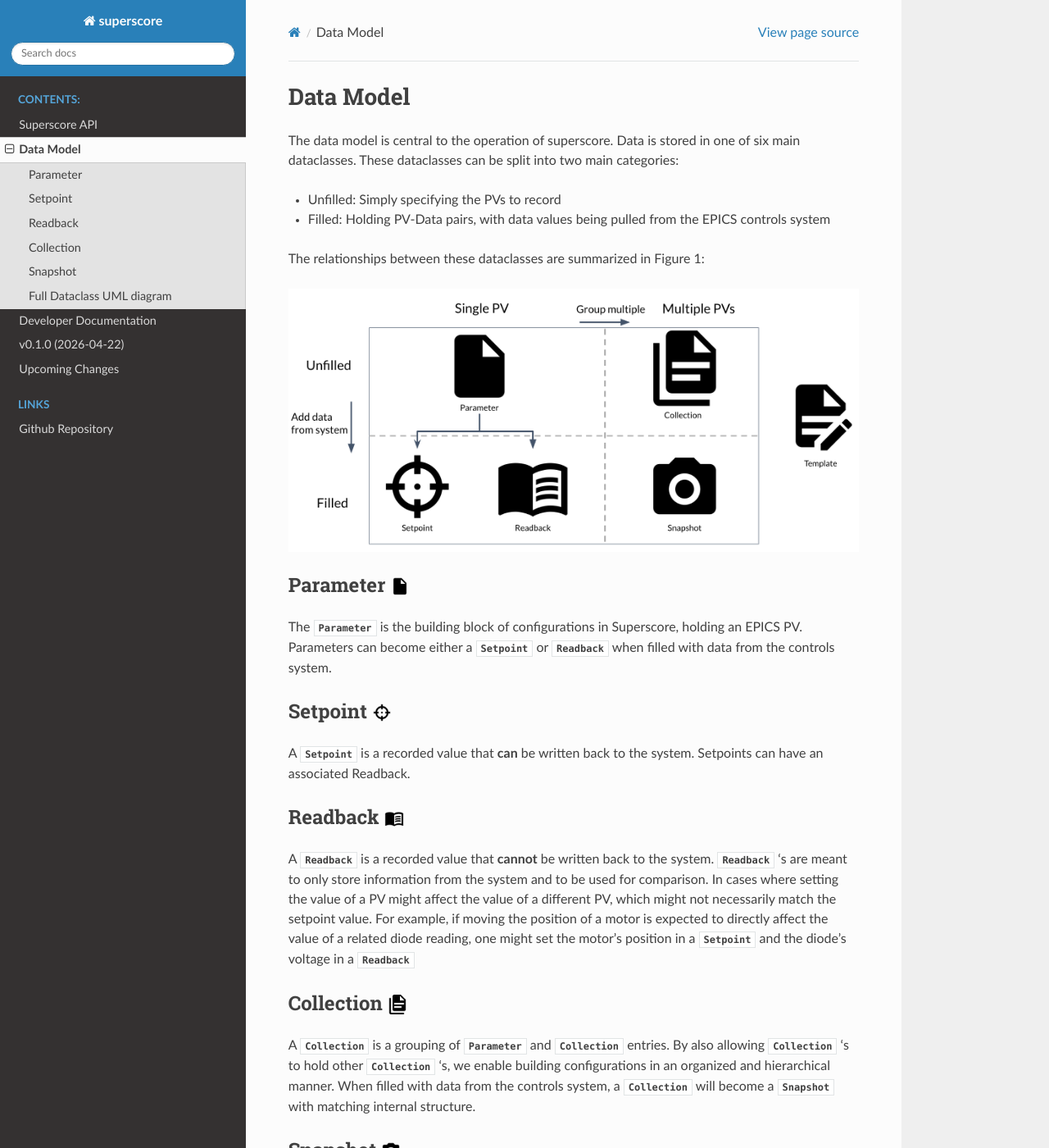
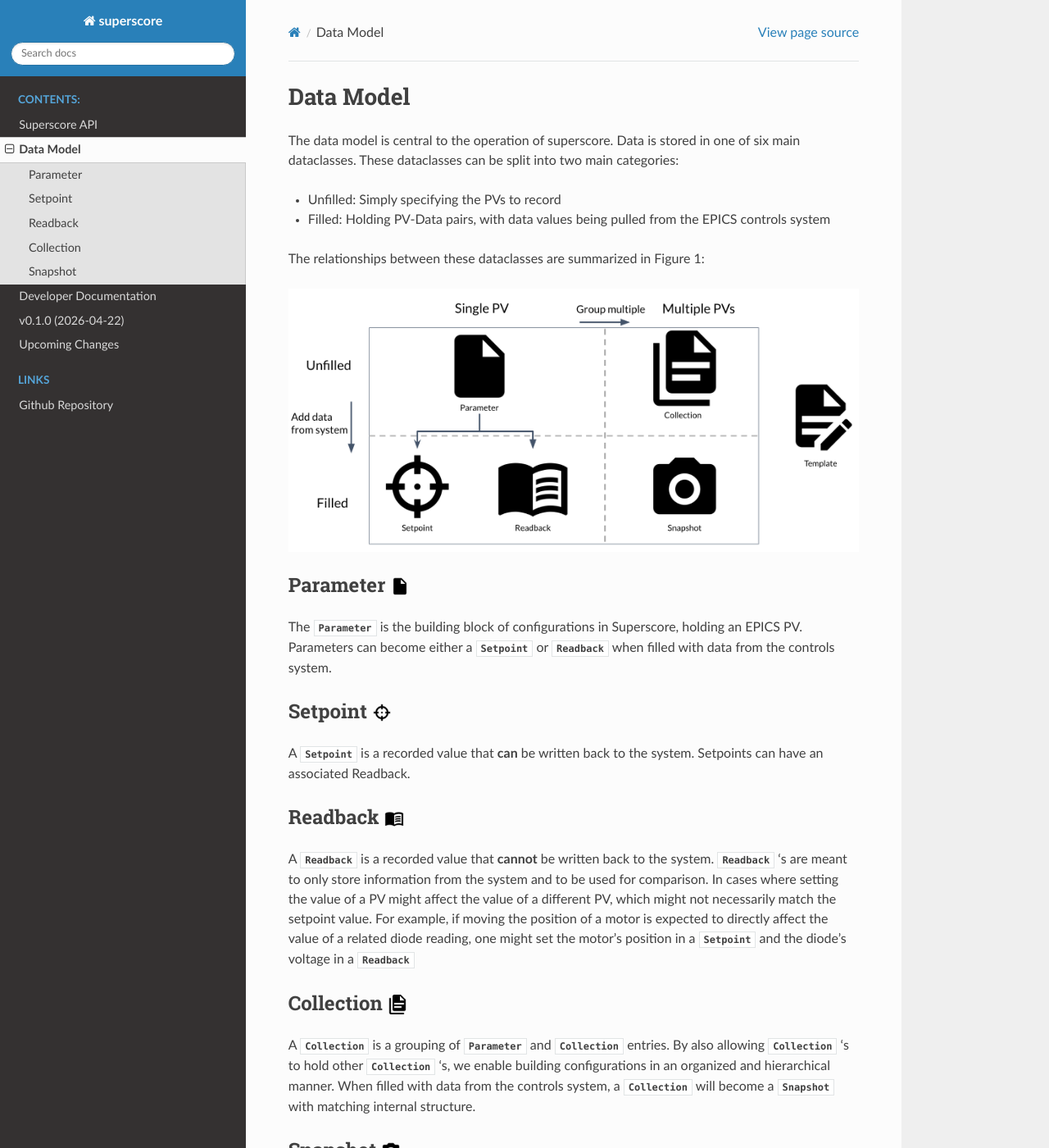
Before and after one commit to pcdshub/superscore, a Sphinx documentation site: the page built from docs/source/model.rst, in a window 1280 px wide and 1400 px high. Shown: the whole window at 82% size. Built offline with Sphinx 7.4.7 and the Read the Docs theme 3.1.0, drawn with Linux system fonts in a browser that asks for light colours; some of the changed text lies outside the part shown.

Commit message:
DOC: give up, no uml

```diff
--- a/docs-requirements.txt
+++ b/docs-requirements.txt
@@ -10,4 +9,3 @@
 sphinx_rtd_theme
 # Required for compatibility with Sphinx 6.0+:
 sphinxcontrib-jquery
-sphinx-uml
--- a/docs/source/conf.py
+++ b/docs/source/conf.py
@@ -48,7 +48,6 @@
     "sphinx.ext.autodoc",
     "sphinx_autodoc_typehints",
     "sphinx.ext.autosummary",
-    "sphinx.ext.graphviz",
     "sphinx.ext.inheritance_diagram",
     "sphinx.ext.intersphinx",
     "sphinx.ext.mathjax",
@@ -58,7 +57,6 @@
     # jquery removed in sphinx 6.0 and used in docs_versions_menu.
     # See: https://www.sphinx-doc.org/en/master/changes.html
     "sphinxcontrib.jquery",
-    "sphinx_uml",
     "numpydoc",
     "recommonmark",
     "docs_versions_menu",
@@ -223,5 +221,3 @@
 always_document_param_types = True
 autodoc_typehints = "signature"
 autodoc_docstring_signature = False
-
-graphviz_dot = "svg"
--- a/docs/source/model.rst
+++ b/docs/source/model.rst
@@ -54,13 +54,6 @@
 its origin.
 
 
-Full Dataclass UML diagram
---------------------------
-.. uml:: superscore.model
-    :classes:
-    :caption: Classes of ``superscore.model``
-
-
 .. |PARAMETER| image:: _static/icons/mdi--file.png
    :width: 1em
 
```
Also changed, not shown: other parts of docs-requirements.txt (+0 -1 lines).
